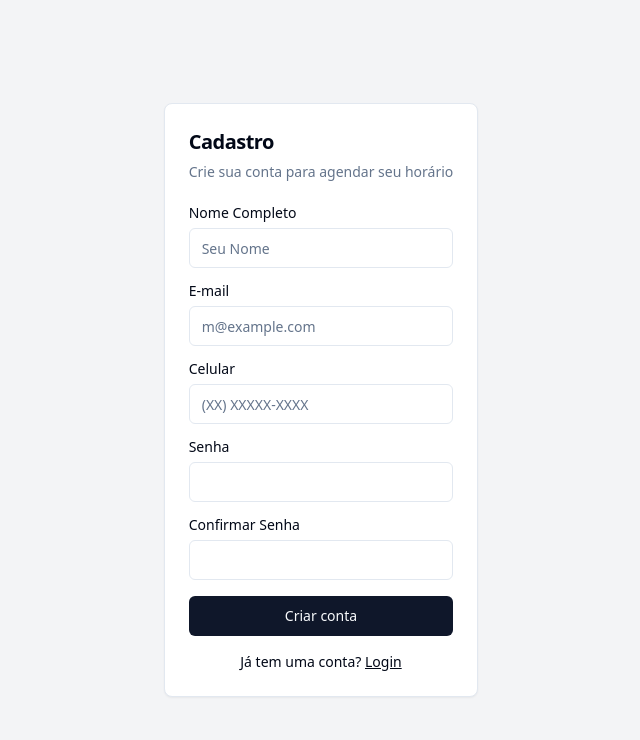
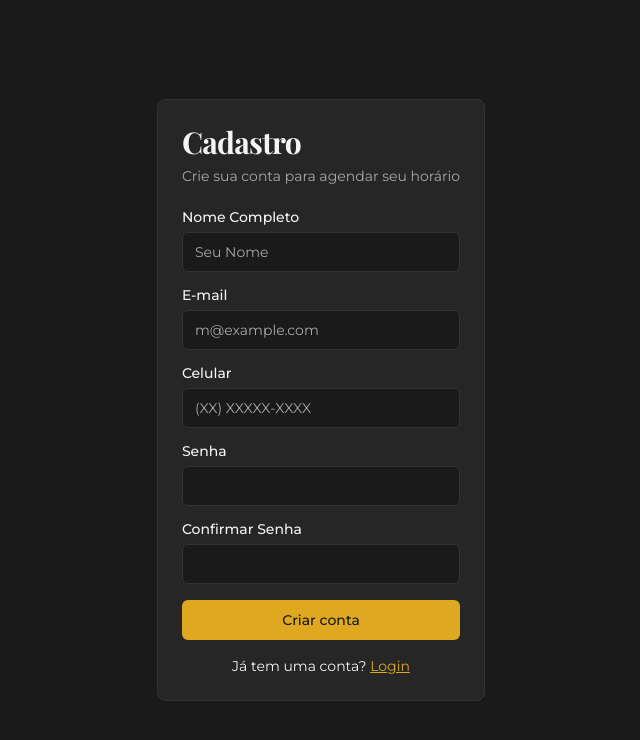
Before and after one commit to AndersonTaveira22/BarbeariaAF, a React (Vite) app: page /register in a window 1280 px wide. Shown: the top 740 px of the page, without its empty margins (319-959 px from the left). Built offline with nearby package versions, Linux system fonts and the light colour scheme.

Commit message:
[dyad] Implement new luxury dark theme design - wrote 8 file(s)

```diff
--- a/index.html
+++ b/index.html
@@ -1,9 +1,12 @@
 <!doctype html>
-<html lang="en">
+<html lang="en" class="dark">
   <head>
     <meta charset="UTF-8" />
     <meta name="viewport" content="width=device-width, initial-scale=1.0" />
-    <title>dyad-generated-app</title>
+    <title>Barbearia AF</title>
+    <link rel="preconnect" href="https://fonts.googleapis.com">
+    <link rel="preconnect" href="https://fonts.gstatic.com" crossorigin>
+    <link href="https://fonts.googleapis.com/css2?family=Montserrat:wght@400;500;600;700&family=Playfair+Display:wght@700&display=swap" rel="stylesheet">
   </head>
 
   <body>
--- a/src/globals.css
+++ b/src/globals.css
@@ -4,89 +4,66 @@
 
 @layer base {
   :root {
-    --background: 0 0% 100%;
-    --foreground: 222.2 84% 4.9%;
+    --background: 0 0% 10%; /* #1A1A1A */
+    --foreground: 0 0% 96%; /* #F5F5F5 */
 
-    --card: 0 0% 100%;
-    --card-foreground: 222.2 84% 4.9%;
+    --card: 0 0% 15%; /* #252525 */
+    --card-foreground: 0 0% 96%; /* #F5F5F5 */
 
-    --popover: 0 0% 100%;
-    --popover-foreground: 222.2 84% 4.9%;
+    --popover: 0 0% 15%;
+    --popover-foreground: 0 0% 96%;
 
-    --primary: 222.2 47.4% 11.2%;
-    --primary-foreground: 210 40% 98%;
+    --primary: 43 74% 50%; /* #D4AF37 - Gold/Amber */
+    --primary-foreground: 0 0% 10%;
 
-    --secondary: 210 40% 96.1%;
-    --secondary-foreground: 222.2 47.4% 11.2%;
+    --secondary: 0 0% 25%;
+    --secondary-foreground: 0 0% 96%;
 
-    --muted: 210 40% 96.1%;
-    --muted-foreground: 215.4 16.3% 46.9%;
+    --muted: 0 0% 25%;
+    --muted-foreground: 0 0% 66%; /* #A9A9A9 */
 
-    --accent: 210 40% 96.1%;
-    --accent-foreground: 222.2 47.4% 11.2%;
+    --accent: 0 0% 20%;
+    --accent-foreground: 0 0% 96%;
 
     --destructive: 0 84.2% 60.2%;
-    --destructive-foreground: 210 40% 98%;
+    --destructive-foreground: 0 0% 98%;
 
-    --border: 214.3 31.8% 91.4%;
-    --input: 214.3 31.8% 91.4%;
-    --ring: 222.2 84% 4.9%;
+    --border: 0 0% 20%;
+    --input: 0 0% 20%;
+    --ring: 43 74% 50%;
 
     --radius: 0.5rem;
-
-    --sidebar-background: 0 0% 98%;
-
-    --sidebar-foreground: 240 5.3% 26.1%;
-
-    --sidebar-primary: 240 5.9% 10%;
-
-    --sidebar-primary-foreground: 0 0% 98%;
-
-    --sidebar-accent: 240 4.8% 95.9%;
-
-    --sidebar-accent-foreground: 240 5.9% 10%;
-
-    --sidebar-border: 220 13% 91%;
-
-    --sidebar-ring: 217.2 91.2% 59.8%;
   }
 
   .dark {
-    --background: 222.2 84% 4.9%;
-    --foreground: 210 40% 98%;
+    /* This is now the default, but we keep it for compatibility */
+    --background: 0 0% 10%;
+    --foreground: 0 0% 96%;
 
-    --card: 222.2 84% 4.9%;
-    --card-foreground: 210 40% 98%;
+    --card: 0 0% 15%;
+    --card-foreground: 0 0% 96%;
 
-    --popover: 222.2 84% 4.9%;
-    --popover-foreground: 210 40% 98%;
+    --popover: 0 0% 15%;
+    --popover-foreground: 0 0% 96%;
 
-    --primary: 210 40% 98%;
-    --primary-foreground: 222.2 47.4% 11.2%;
+    --primary: 43 74% 50%;
+    --primary-foreground: 0 0% 10%;
 
-    --secondary: 217.2 32.6% 17.5%;
-    --secondary-foreground: 210 40% 98%;
+    --secondary: 0 0% 25%;
+    --secondary-foreground: 0 0% 96%;
 
-    --muted: 217.2 32.6% 17.5%;
-    --muted-foreground: 215 20.2% 65.1%;
+    --muted: 0 0% 25%;
+    --muted-foreground: 0 0% 66%;
 
-    --accent: 217.2 32.6% 17.5%;
-    --accent-foreground: 210 40% 98%;
+    --accent: 0 0% 20%;
+    --accent-foreground: 0 0% 96%;
 
     --destructive: 0 62.8% 30.6%;
-    --destructive-foreground: 210 40% 98%;
+    --destructive-foreground: 0 0% 98%;
 
-    --border: 217.2 32.6% 17.5%;
-    --input: 217.2 32.6% 17.5%;
-    --ring: 212.7 26.8% 83.9%;
-    --sidebar-background: 240 5.9% 10%;
-    --sidebar-foreground: 240 4.8% 95.9%;
-    --sidebar-primary: 224.3 76.3% 48%;
-    --sidebar-primary-foreground: 0 0% 100%;
-    --sidebar-accent: 240 3.7% 15.9%;
-    --sidebar-accent-foreground: 240 4.8% 95.9%;
-    --sidebar-border: 240 3.7% 15.9%;
-    --sidebar-ring: 217.2 91.2% 59.8%;
+    --border: 0 0% 20%;
+    --input: 0 0% 20%;
+    --ring: 43 74% 50%;
   }
 }
 
@@ -96,6 +73,10 @@
   }
 
   body {
-    @apply bg-background text-foreground;
+    @apply bg-background text-foreground font-sans;
+  }
+
+  h1, h2, h3, h4, h5, h6 {
+    @apply font-serif;
   }
 }
--- a/src/pages/Index.tsx
+++ b/src/pages/Index.tsx
@@ -7,16 +7,16 @@ const Index = () => {
   const { currentUser, profile, logout } = useAuth();
 
   return (
-    <div className="min-h-screen flex flex-col items-center justify-center bg-gray-100 dark:bg-gray-900">
+    <div className="min-h-screen flex flex-col items-center justify-center bg-background">
       <div className="text-center p-8">
-        <h1 className="text-5xl font-bold mb-4">Bem-vindo à Barbearia AF</h1>
+        <h1 className="text-6xl font-serif font-bold mb-4 text-foreground">Bem-vindo à Barbearia AF</h1>
         {currentUser && profile ? (
           <div>
-            <p className="text-xl text-gray-600 dark:text-gray-300 mb-6">
+            <p className="text-xl text-muted-foreground mb-8">
               Olá, {profile.full_name}! O que vamos fazer hoje?
             </p>
             <div className="space-x-4">
-               <Button asChild>
+               <Button asChild size="lg">
                 <Link to="/new-appointment">Novo Agendamento</Link>
               </Button>
               <Button variant="outline" onClick={logout}>
@@ -26,14 +26,14 @@ const Index = () => {
           </div>
         ) : (
           <div>
-            <p className="text-xl text-gray-600 dark:text-gray-300 mb-6">
+            <p className="text-xl text-muted-foreground mb-8">
               Agende seu horário de forma rápida e fácil.
             </p>
             <div className="space-x-4">
-              <Button asChild>
+              <Button asChild size="lg">
                 <Link to="/login">Login</Link>
               </Button>
-              <Button asChild variant="secondary">
+              <Button asChild variant="secondary" size="lg">
                 <Link to="/register">Cadastre-se</Link>
               </Button>
             </div>
--- a/src/pages/Login.tsx
+++ b/src/pages/Login.tsx
@@ -1,5 +1,5 @@
 import { useState } from 'react';
-import { Link, useNavigate } from 'react-router-dom';
+import { Link } from 'react-router-dom';
 import { Button } from '@/components/ui/button';
 import {
   Card,
@@ -23,10 +23,10 @@ const Login = () => {
   };
 
   return (
-    <div className="min-h-screen flex items-center justify-center bg-gray-100 dark:bg-gray-900">
-      <Card className="mx-auto max-w-sm">
+    <div className="min-h-screen flex items-center justify-center bg-background">
+      <Card className="mx-auto max-w-sm border-border">
         <CardHeader>
-          <CardTitle className="text-2xl">Login</CardTitle>
+          <CardTitle className="text-3xl font-serif">Login</CardTitle>
           <CardDescription>
             Entre com seu e-mail para acessar sua conta
           </CardDescription>
@@ -50,7 +50,7 @@ const Login = () => {
                   <Label htmlFor="password">Senha</Label>
                   <Link
                     to="#"
-                    className="ml-auto inline-block text-sm underline"
+                    className="ml-auto inline-block text-sm text-primary hover:underline"
                   >
                     Esqueceu sua senha?
                   </Link>
@@ -70,7 +70,7 @@ const Login = () => {
           </form>
           <div className="mt-4 text-center text-sm">
             Não tem uma conta?{' '}
-            <Link to="/register" className="underline">
+            <Link to="/register" className="underline text-primary">
               Cadastre-se
             </Link>
           </div>
--- a/src/pages/NewAppointment.tsx
+++ b/src/pages/NewAppointment.tsx
@@ -50,25 +50,24 @@ const NewAppointment = () => {
       case 1:
         return (
           <div>
-            <h2 className="text-2xl font-semibold mb-4">Passo 1: Escolha o Serviço</h2>
+            <h2 className="text-2xl font-semibold mb-6 font-serif">Passo 1: Escolha o Serviço</h2>
             {loading ? (
               <div className="grid grid-cols-1 md:grid-cols-2 gap-4">
-                <Skeleton className="h-24 w-full" />
-                <Skeleton className="h-24 w-full" />
-                <Skeleton className="h-24 w-full" />
-                <Skeleton className="h-24 w-full" />
+                {[...Array(4)].map((_, i) => (
+                  <Skeleton key={i} className="h-24 w-full bg-card" />
+                ))}
               </div>
             ) : (
               <div className="grid grid-cols-1 md:grid-cols-2 gap-4">
                 {services.map((service) => (
                   <Card
                     key={service.id}
-                    className="cursor-pointer hover:bg-accent transition-colors"
+                    className="cursor-pointer hover:border-primary transition-colors"
                     onClick={() => handleSelectService(service)}
                   >
                     <CardContent className="p-6 flex justify-between items-center">
-                      <h3 className="text-lg font-medium">{service.name}</h3>
-                      <p className="text-lg font-semibold">
+                      <h3 className="text-lg font-medium font-sans">{service.name}</h3>
+                      <p className="text-lg font-semibold text-primary">
                         R$ {service.price.toFixed(2).replace('.', ',')}
                       </p>
                     </CardContent>
@@ -84,10 +83,10 @@ const NewAppointment = () => {
   };
 
   return (
-    <div className="min-h-screen bg-gray-100 dark:bg-gray-900 p-4 sm:p-8">
-      <Card className="max-w-4xl mx-auto">
+    <div className="min-h-screen bg-background p-4 sm:p-8">
+      <Card className="max-w-4xl mx-auto border-border">
         <CardHeader>
-          <CardTitle className="text-3xl">Novo Agendamento</CardTitle>
+          <CardTitle className="text-4xl font-serif">Novo Agendamento</CardTitle>
           <CardDescription>Siga os passos para agendar seu horário.</CardDescription>
         </CardHeader>
         <CardContent>
--- a/src/pages/Register.tsx
+++ b/src/pages/Register.tsx
@@ -31,10 +31,10 @@ const Register = () => {
   };
 
   return (
-    <div className="min-h-screen flex items-center justify-center bg-gray-100 dark:bg-gray-900">
-      <Card className="mx-auto max-w-sm">
+    <div className="min-h-screen flex items-center justify-center bg-background">
+      <Card className="mx-auto max-w-sm border-border">
         <CardHeader>
-          <CardTitle className="text-xl">Cadastro</CardTitle>
+          <CardTitle className="text-3xl font-serif">Cadastro</CardTitle>
           <CardDescription>
             Crie sua conta para agendar seu horário
           </CardDescription>
@@ -76,7 +76,7 @@ const Register = () => {
           </form>
           <div className="mt-4 text-center text-sm">
             Já tem uma conta?{' '}
-            <Link to="/login" className="underline">
+            <Link to="/login" className="underline text-primary">
               Login
             </Link>
           </div>
--- a/tailwind.config.ts
+++ b/tailwind.config.ts
@@ -18,6 +18,10 @@ export default {
       },
     },
     extend: {
+      fontFamily: {
+        sans: ["Montserrat", "sans-serif"],
+        serif: ["Playfair Display", "serif"],
+      },
       colors: {
         border: "hsl(var(--border))",
         input: "hsl(var(--input))",
```
